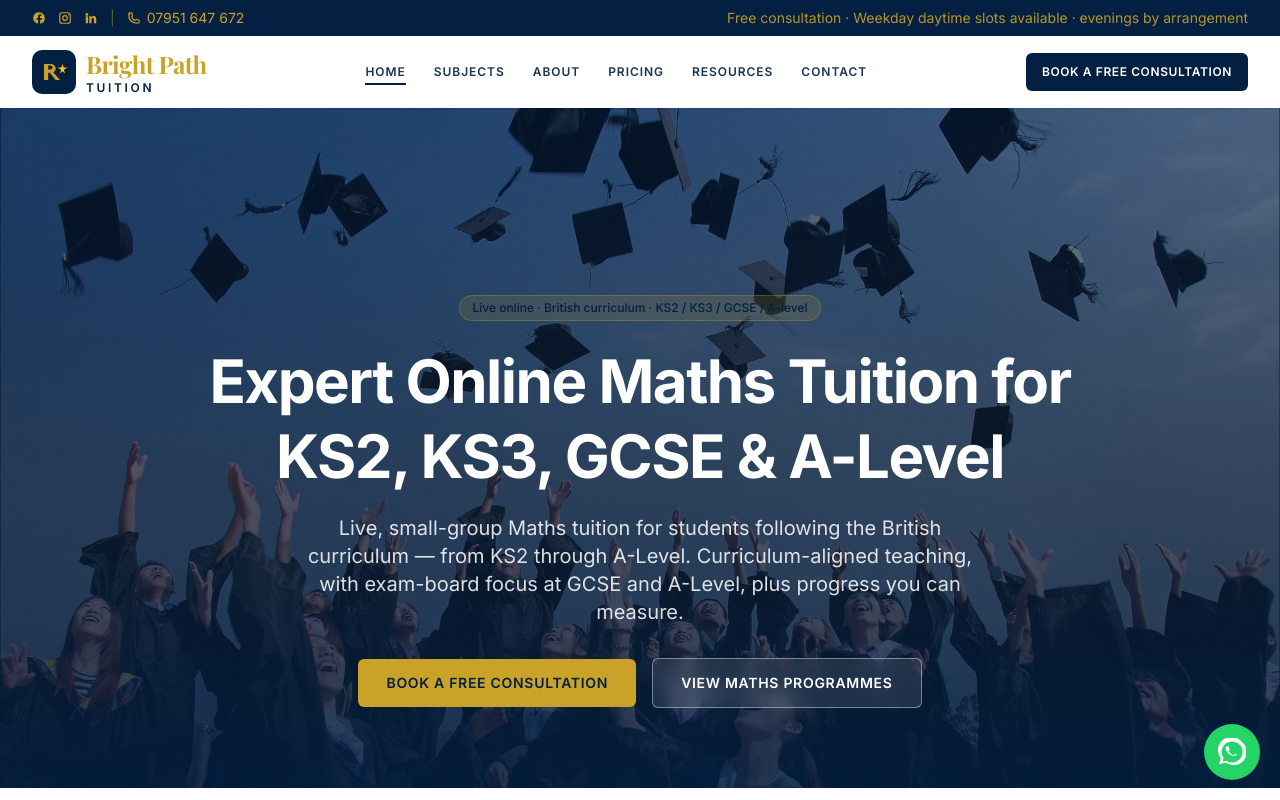
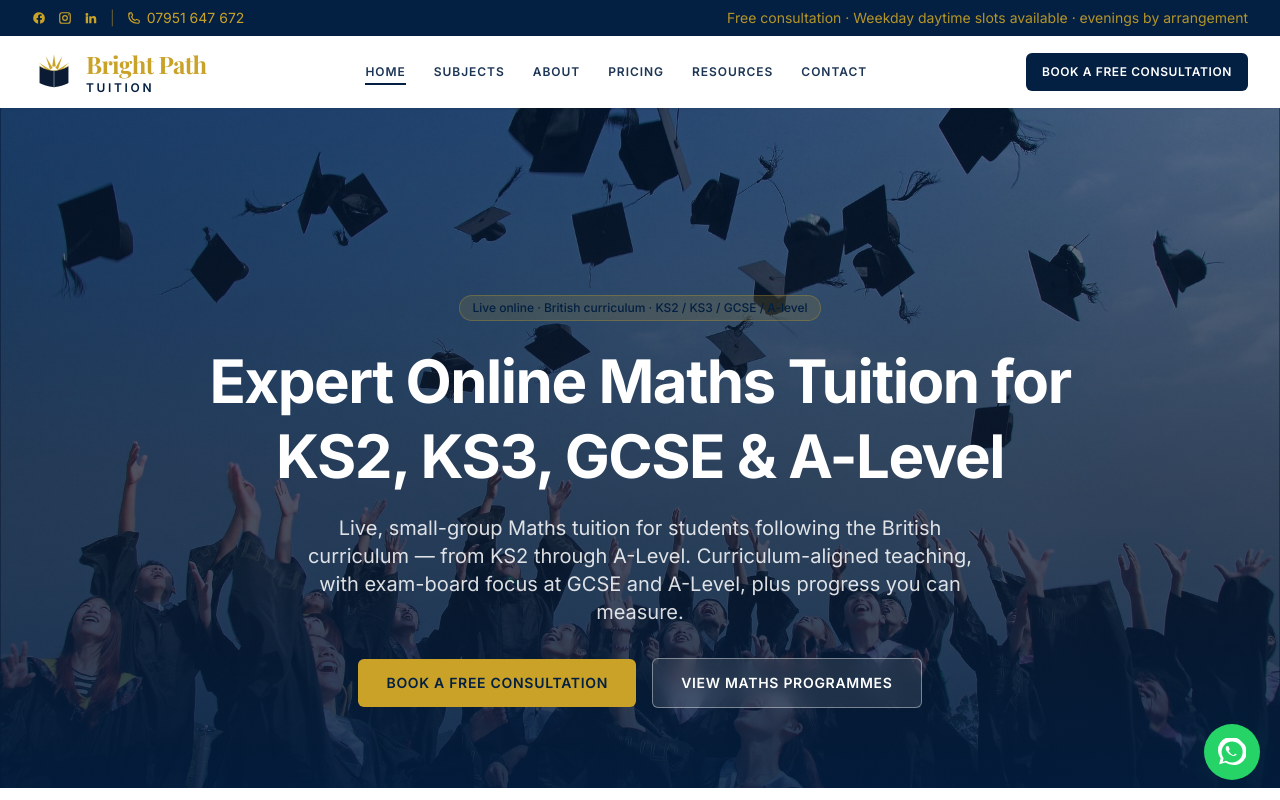
Before and after one commit to QualityMaths/brightpathtuition, a Next.js app: page / in a window 1280 px wide. Shown: the top 800 px of the page. Built offline with nearby package versions, Linux system fonts and the light colour scheme; a web font is replaced by a local one.

Commit message:
Replace placeholder mark with book-and-light logo
Use the Bright Path book and gold-rays icon in the header/footer and favicon.

```diff
--- a/src/components/Logo.tsx
+++ b/src/components/Logo.tsx
@@ -2,9 +2,48 @@ import Link from "next/link";
 
 type Props = { className?: string; compact?: boolean; variant?: "light" | "dark" };
 
+function BookMark({ size, variant }: { size: number; variant: "light" | "dark" }) {
+  const book = variant === "dark" ? "#F5F7FA" : "#0B1B33";
+  const spine = variant === "dark" ? "#0B1B33" : "#F5F7FA";
+  const gold = "#C9A227";
+  const goldSoft = "#D4AF37";
+
+  return (
+    <svg
+      width={size}
+      height={size}
+      viewBox="0 0 64 64"
+      fill="none"
+      xmlns="http://www.w3.org/2000/svg"
+      aria-hidden
+    >
+      {/* rays */}
+      <path d="M32 6 L34.6 24 L29.4 24 Z" fill={gold} />
+      <path d="M20 9 L30 26 L26.2 28.2 Z" fill={gold} />
+      <path d="M44 9 L37.8 28.2 L34 26 Z" fill={gold} />
+      <path d="M10 18 L27 29 L24.5 32.5 Z" fill={goldSoft} />
+      <path d="M54 18 L39.5 32.5 L37 29 Z" fill={goldSoft} />
+      {/* open book */}
+      <path
+        d="M32 30 C27.5 30 18.5 27.8 11 23.5 L11 48 C18.5 52 27.5 54 32 54 C36.5 54 45.5 52 53 48 L53 23.5 C45.5 27.8 36.5 30 32 30 Z"
+        fill={book}
+      />
+      <path d="M32 30 V54" stroke={spine} strokeWidth="1.6" opacity="0.4" />
+      <path
+        d="M11 23.5 C18.5 28 27.5 30 32 30 C36.5 30 45.5 28 53 23.5"
+        stroke={gold}
+        strokeWidth="1.4"
+        fill="none"
+        opacity="0.55"
+      />
+    </svg>
+  );
+}
+
 export default function Logo({ className = "", compact = false, variant = "light" }: Props) {
-  const titleColor = variant === "dark" ? "text-gold" : "text-gold";
+  const titleColor = "text-gold";
   const subColor = variant === "dark" ? "text-white" : "text-navy";
+  const size = compact ? 36 : 44;
 
   return (
     <Link
@@ -12,31 +51,7 @@ export default function Logo({ className = "", compact = false, variant = "light
       className={`inline-flex items-center gap-2.5 group ${className}`}
       aria-label="Bright Path Tuition home"
     >
-      <svg
-        width={compact ? 36 : 44}
-        height={compact ? 36 : 44}
-        viewBox="0 0 44 44"
-        fill="none"
-        xmlns="http://www.w3.org/2000/svg"
-        aria-hidden
-      >
-        <rect
-          width="44"
-          height="44"
-          rx="10"
-          fill={variant === "dark" ? "#0B1B33" : "#031f42"}
-          stroke={variant === "dark" ? "#C9A227" : "none"}
-          strokeWidth={variant === "dark" ? 1 : 0}
-        />
-        <path
-          d="M12 30V14h6.2c3.4 0 5.5 1.85 5.5 4.55 0 1.7-.9 3.05-2.45 3.75L28 30h-4.3l-5.85-7.2H16.2V30H12zm4.2-10.55h1.85c1.55 0 2.45-.75 2.45-1.95s-.9-1.9-2.45-1.9H16.2v3.85z"
-          fill="#C9A227"
-        />
-        <path
-          d="M30.5 14l1.15 3.55H35.5L31.9 19.8l1.2 3.6L30.5 21.2l-2.6 2.2 1.2-3.6-3.6-2.25h3.85L30.5 14z"
-          fill="#ffc221"
-        />
-      </svg>
+      <BookMark size={size} variant={variant} />
       <span className="flex flex-col leading-none">
         <span
           className={`font-bold tracking-tight ${titleColor} ${
```
Also changed, not shown: public/favicon.svg.
